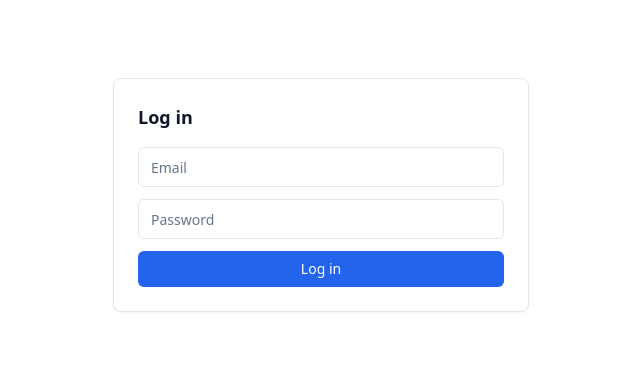
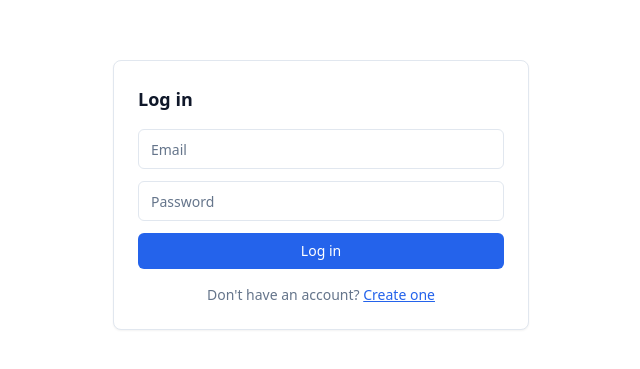
Before and after one commit to duskoide/stellarsend, a Next.js app in the folder apps/web/: page /auth/login in a window 1280 px wide. Shown: the part 205-574 px from the top of the page, without its empty margins (319-959 px from the left). Built offline with nearby package versions, Linux system fonts and the light colour scheme; no server answers.

Commit message:
fix(web): add register button to landing and login pages

```diff
--- a/apps/web/src/app/auth/login/page.tsx
+++ b/apps/web/src/app/auth/login/page.tsx
@@ -2,6 +2,7 @@
 
 import { Suspense, useState } from "react";
 import { useRouter, useSearchParams } from "next/navigation";
+import Link from "next/link";
 import { Card, CardTitle } from "@/components/ui/card";
 import { Input } from "@/components/ui/input";
 import { Button } from "@/components/ui/button";
@@ -57,6 +58,12 @@
             {loading ? "Logging in…" : "Log in"}
           </Button>
         </form>
+        <p className="text-center text-sm text-muted-foreground">
+          Don&apos;t have an account?{" "}
+          <Link href="/auth/register" className="text-primary underline">
+            Create one
+          </Link>
+        </p>
       </Card>
     </main>
   );
--- a/apps/web/src/app/page.tsx
+++ b/apps/web/src/app/page.tsx
@@ -13,6 +13,9 @@
         <Link href="/send">
           <Button>Send money</Button>
         </Link>
+        <Link href="/auth/register">
+          <Button>Create account</Button>
+        </Link>
         <Link href="/auth/login">
           <Button variant="secondary">Log in</Button>
         </Link>
```
